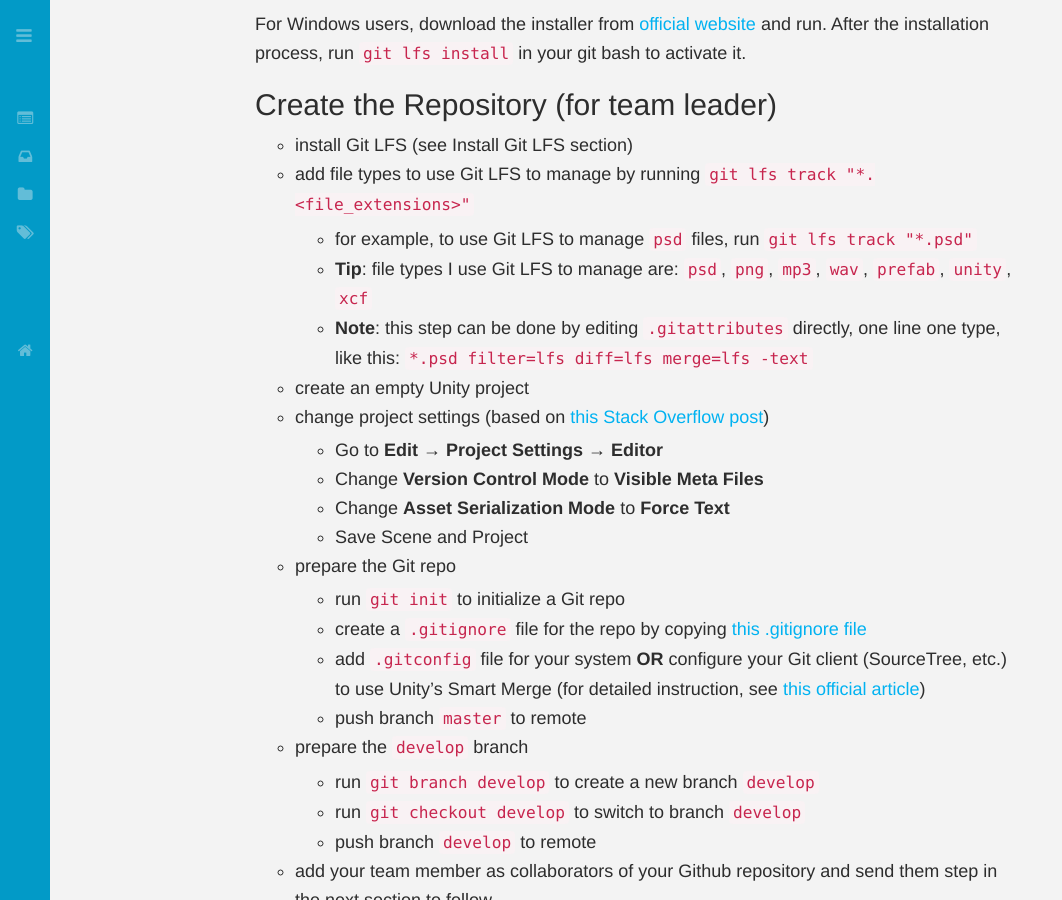
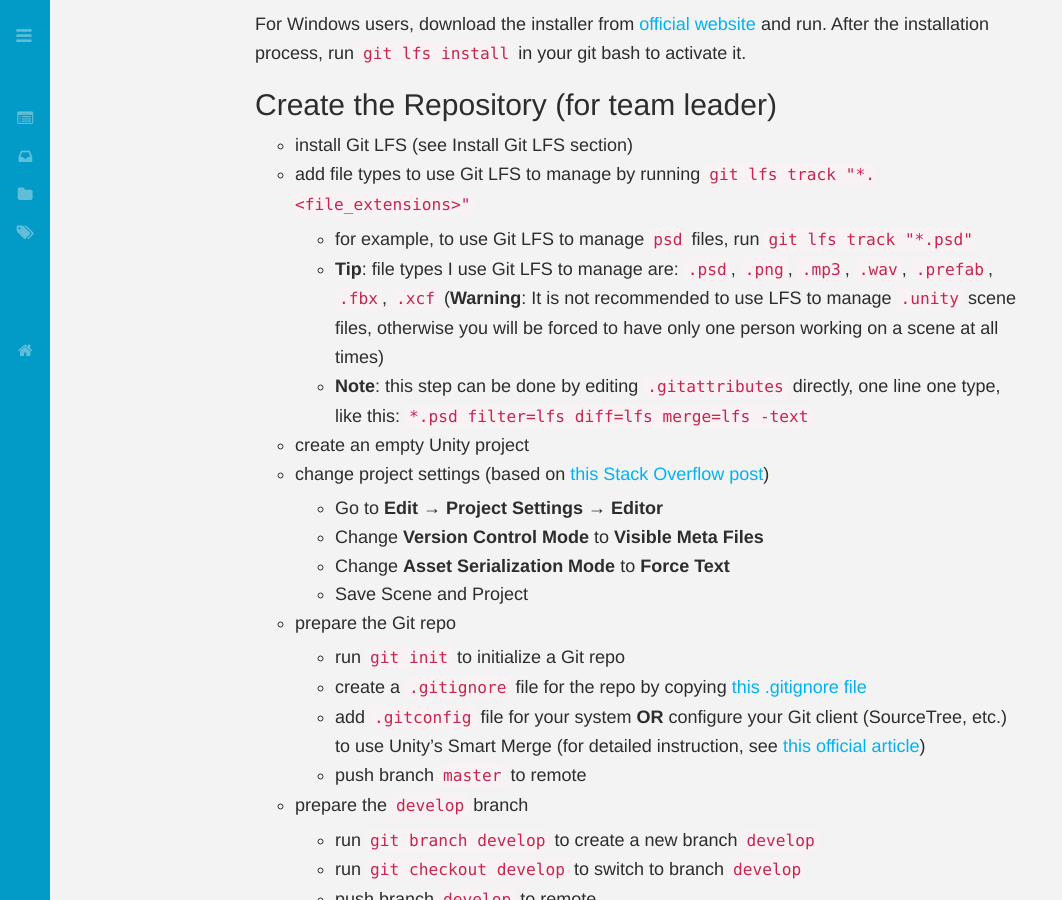
Before and after one commit to joysword/joysword.github.io, a Jekyll site: the page built from _posts/2016-03-04-setting_up_github_for_unity_projects.md, in a window 1280 px wide and 900 px high, scrolled down 436 px. Shown: the whole window, without its empty margins (0-1062 px from the left). Built offline with Jekyll 4.4.1, drawn with Linux system fonts in a browser that asks for light colours; nearby versions of some CDN libraries; comment, search, counter and statistics services are not loaded.

Commit message:
edited article

```diff
--- a/_posts/2016-03-04-setting_up_github_for_unity_projects.md
+++ b/_posts/2016-03-04-setting_up_github_for_unity_projects.md
@@ -25,7 +25,7 @@
 * install Git LFS (see Install Git LFS section)
 * add file types to use Git LFS to manage by running `git lfs track "*.<file_extensions>"`
 	- for example, to use Git LFS to manage `psd` files, run `git lfs track "*.psd"`
-	- **Tip**: file types I use Git LFS to manage are: `psd`, `png`, `mp3`, `wav`, `prefab`, `unity`, `xcf`
+	- **Tip**: file types I use Git LFS to manage are: `.psd`, `.png`, `.mp3`, `.wav`, `.prefab`, `.fbx`, `.xcf` (**Warning**: It is not recommended to use LFS to manage `.unity` scene files, otherwise you will be forced to have only one person working on a scene at all times)
 	- **Note**: this step can be done by editing `.gitattributes` directly, one line one type, like this: `*.psd filter=lfs diff=lfs merge=lfs -text`
 * create an empty Unity project
 * change project settings (based on [this Stack Overflow post](http://stackoverflow.com/questions/21573405/how-to-prepare-a-unity-project-for-git))
```
